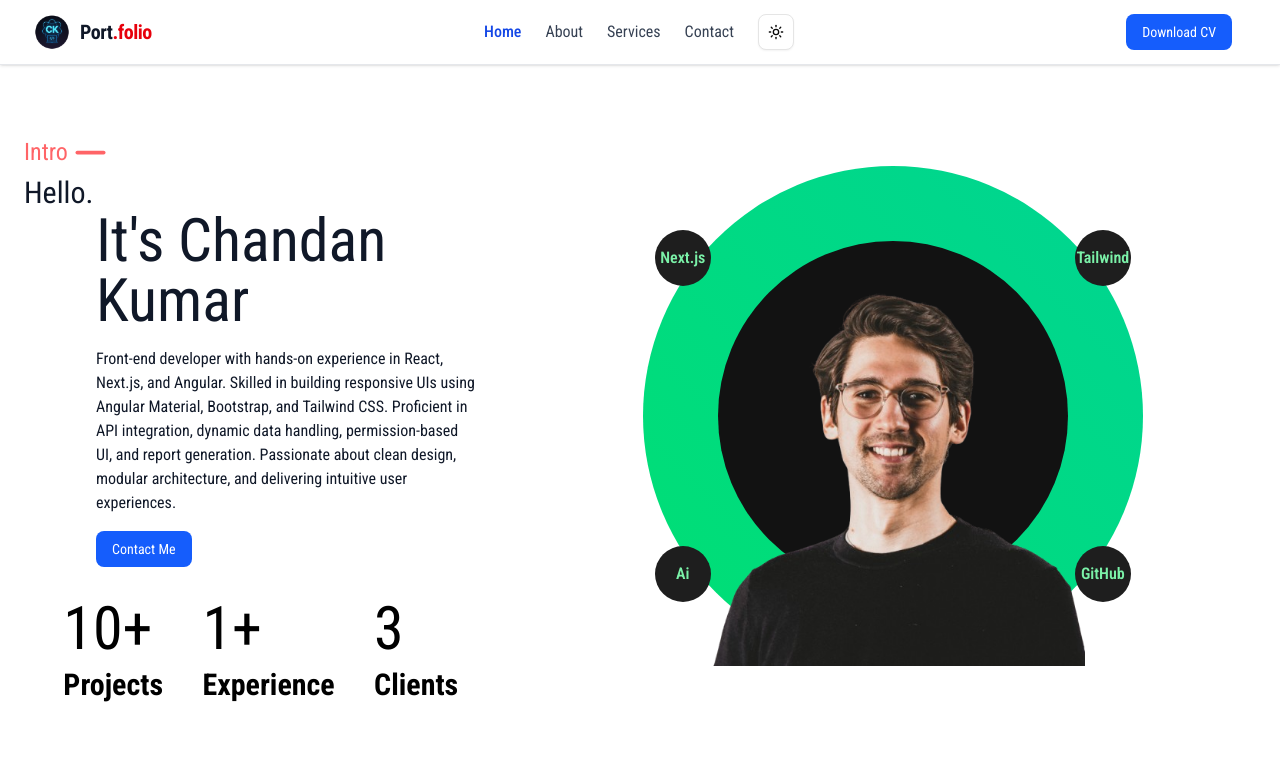
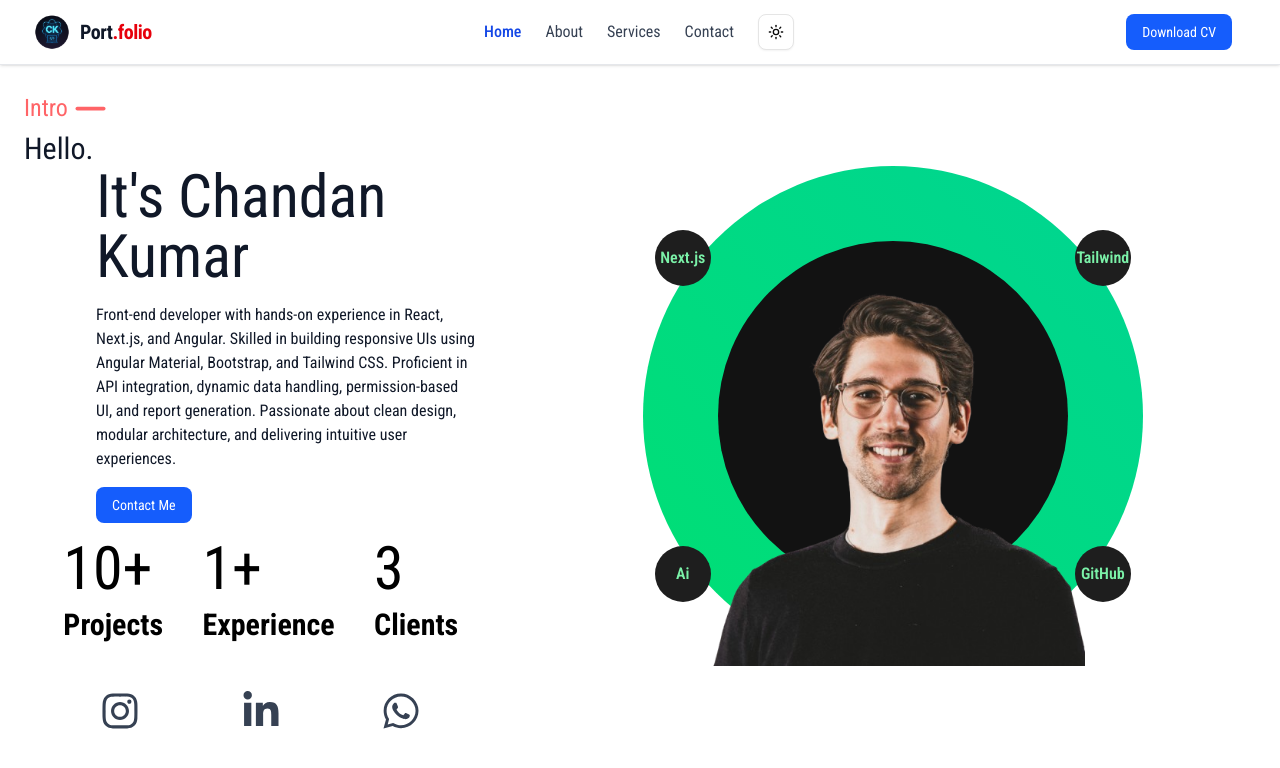
Before and after one commit to ChandanKumarWeb/Portfolio-nextjs, a Next.js app: page / in a window 1280 px wide. Shown: the top 768 px of the page. Built offline with nearby package versions, Linux system fonts and the light colour scheme.

Commit message:
added social media

```diff
--- a/package.json
+++ b/package.json
@@ -20,6 +20,7 @@
     "next-themes": "^0.4.6",
     "react": "^19.1.0",
     "react-dom": "^19.0.0",
+    "react-icons": "^5.5.0",
     "tailwind-merge": "^3.3.1"
   },
   "devDependencies": {
--- a/src/app/Components/HeroSection.tsx
+++ b/src/app/Components/HeroSection.tsx
@@ -3,6 +3,7 @@ import React, { useRef } from "react";
 import Image from "next/image";
 import { motion, useInView } from "framer-motion";
 import { Minus } from "lucide-react";
+import { FaInstagram, FaLinkedinIn, FaWhatsapp } from 'react-icons/fa';
 
 export default function HeroSection() {
   const ref = useRef(null);
@@ -44,7 +45,7 @@ export default function HeroSection() {
               Contact Me
             </button>
           </div>
-          <div className="flex items-center justify-evenly mt-8">
+          <div className="flex items-center justify-evenly mt-4">
             <div className="flex flex-col gap-2 text-black dark:text-white">
               <h1 className="text-3xl md:text-6xl">10+</h1>
               <p className="text-xl md:text-3xl font-bold">Projects</p>
@@ -57,6 +58,42 @@ export default function HeroSection() {
               <h1 className="text-3xl md:text-6xl">3</h1>
               <p className="text-xl md:text-3xl font-bold">Clients</p>
             </div>
+          </div>
+          <div className="flex justify-evenly items-center mt-8">
+
+            <div className=" w-full flex flex-wrap justify-evenly items-center gap-6 py-4">
+              {/* Instagram */}
+              <a
+                href="https://instagram.com/iamchandankumar__"
+                target="_blank"
+                rel="noopener noreferrer"
+                className="text-gray-700 hover:text-pink-600 transition-colors duration-300"
+              >
+                <FaInstagram className="w-6 h-6 sm:w-7 sm:h-7 md:w-8 md:h-8 lg:w-10 lg:h-10" />
+              </a>
+
+              {/* LinkedIn */}
+              <a
+                href="https://linkedin.com/in/chandan-d"
+                target="_blank"
+                rel="noopener noreferrer"
+                className="text-gray-700 hover:text-blue-700 transition-colors duration-300"
+              >
+                <FaLinkedinIn className="w-6 h-6 sm:w-7 sm:h-7 md:w-8 md:h-8 lg:w-10 lg:h-10" />
+              </a>
+
+              {/* WhatsApp */}
+              <a
+                href="https://wa.me/8257060642"
+                target="_blank"
+                rel="noopener noreferrer"
+                className="text-gray-700 hover:text-green-600 transition-colors duration-300"
+              >
+                <FaWhatsapp className="w-6 h-6 sm:w-7 sm:h-7 md:w-8 md:h-8 lg:w-10 lg:h-10" />
+              </a>
+            </div>
+
+
           </div>
         </motion.div>
 
@@ -100,6 +137,7 @@ export default function HeroSection() {
               className="absolute bottom-0 left-1/2 -translate-x-1/2 z-10 w-48 md:w-96"
             />
           </div>
+
         </motion.div>
       </div>
     </section>
```
Also changed, not shown: 1 other file (tests, documents, lock files or other folders).
